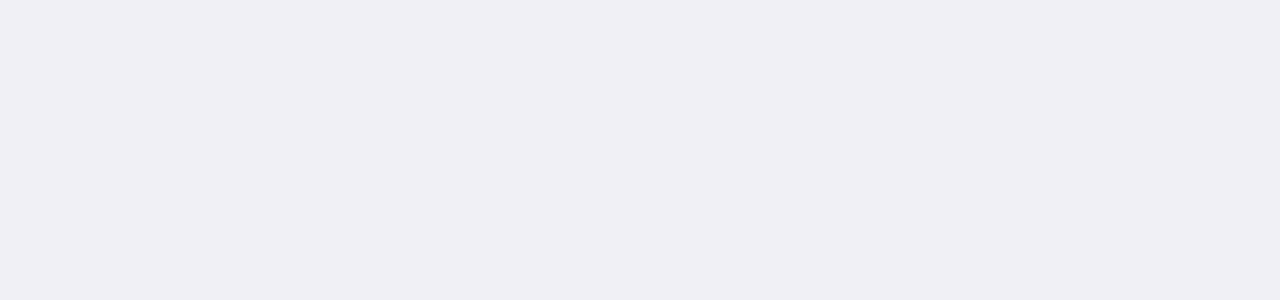
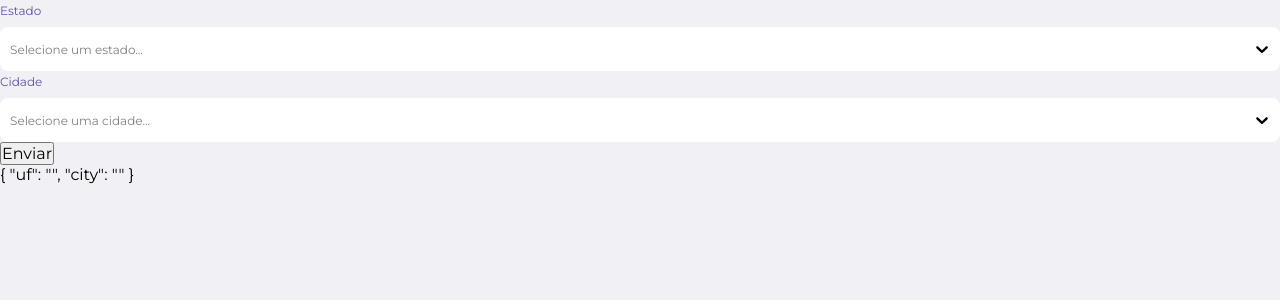
Before and after one commit to gmcotta/kitmatch-web, a React (Create React App) app: page /test in a window 1280 px wide. Shown: the top 300 px of the page. Built offline with nearby package versions, Linux system fonts and the light colour scheme; no server answers.

Commit message:
Integration between Formik and React-Select

```diff
--- a/package.json
+++ b/package.json
@@ -13,6 +13,7 @@
     "@types/react": "^16.9.0",
     "@types/react-dom": "^16.9.0",
     "axios": "^0.19.2",
+    "formik": "^2.1.4",
     "polished": "^3.6.5",
     "react": "^16.13.1",
     "react-dom": "^16.13.1",
@@ -20,7 +21,8 @@
     "react-scripts": "3.4.1",
     "react-select": "^3.1.0",
     "styled-components": "^5.1.1",
-    "typescript": "~3.7.2"
+    "typescript": "~3.7.2",
+    "yup": "^0.29.1"
   },
   "scripts": {
     "start": "react-scripts start",
@@ -45,6 +47,7 @@
     "@types/react-router-dom": "^5.1.5",
     "@types/react-select": "^3.0.13",
     "@types/styled-components": "^5.1.0",
+    "@types/yup": "^0.29.3",
     "@typescript-eslint/eslint-plugin": "^3.2.0",
     "@typescript-eslint/parser": "^3.2.0",
     "eslint-config-airbnb": "^18.1.0",
--- a/src/components/Header/index.tsx
+++ b/src/components/Header/index.tsx
@@ -29,6 +29,7 @@ const Header: React.FC = () => {
         <Link to="/search">ENCONTRAR</Link>
         <Link to="/create">ANUNCIAR</Link>
         <Link to="/contact">CONTATO</Link>
+        <Link to="/login">ENTRAR</Link>
       </Nav>
       <MenuButton type="button" onClick={handleMenuToggle}>
         {menuIsOpened ? (
--- a/src/components/Header/styles.ts
+++ b/src/components/Header/styles.ts
@@ -30,14 +30,14 @@ export const Nav = styled.nav<NavProps>`
     }
   }
 
-  @media (max-width: 425px) {
+  @media (max-width: 880px) {
     display: none;
   }
 
   ${({ open }) =>
     open &&
     css`
-      @media (max-width: 425px) {
+      @media (max-width: 880px) {
         display: flex;
         flex-direction: column;
         width: 100%;
@@ -63,7 +63,7 @@ export const MenuButton = styled.button`
   background-color: transparent;
   border: none;
 
-  @media (max-width: 425px) {
+  @media (max-width: 880px) {
     display: inline;
     z-index: 16;
   }
--- a/src/components/HomeSelect/index.tsx
+++ b/src/components/HomeSelect/index.tsx
@@ -1,16 +1,18 @@
-import React, { InputHTMLAttributes } from 'react';
-import Select from 'react-select';
+import React from 'react';
+import Select, { OptionsType, ValueType } from 'react-select';
+import { FieldProps } from 'formik';
 
 import { Label } from './styles';
 
-interface SelectProps extends InputHTMLAttributes<HTMLSelectElement> {
-  name: string;
-  values: {
-    label: string;
-    value: string;
-  }[];
-  placeholder: string;
-  onChange: any;
+interface Option {
+  label: string;
+  value: string;
+}
+
+interface SelectProps extends FieldProps {
+  options: OptionsType<Option>;
+  placeholder?: string;
+  className?: string;
 }
 
 const customStyles = {
@@ -45,16 +47,42 @@ const customStyles = {
 };
 
 const HomeSelect: React.FC<SelectProps> = ({
-  name,
-  values,
+  options,
+  field,
   placeholder,
-  onChange,
+  className,
+  form,
 }) => {
+  const onChange = (option: ValueType<Option | Option[]>) => {
+    form.setFieldValue(field.name, (option as Option).value);
+  };
+
+  const getValue = () => {
+    if (options) {
+      return options.find(option => option.value === field.value);
+    }
+    return '' as any;
+  };
+
+  const selectLabel = (name: string) => {
+    switch (name) {
+      case 'uf':
+        return 'Estado';
+      case 'city':
+        return 'Cidade';
+      default:
+        return name;
+    }
+  };
+
   return (
     <div>
-      <Label>{name}</Label>
+      <Label>{selectLabel(field.name)}</Label>
       <Select
-        options={values}
+        className={className}
+        name={field.name}
+        value={getValue()}
+        options={options}
         placeholder={placeholder}
         onChange={onChange}
         noOptionsMessage={() => 'Sem opções'}
--- a/src/pages/Home/index.tsx
+++ b/src/pages/Home/index.tsx
@@ -1,5 +1,6 @@
 import React, { useState, useEffect } from 'react';
 import axios from 'axios';
+
 import Header from '../../components/Header';
 import HomeSelect from '../../components/HomeSelect';
 import HomeButton from '../../components/HomeButton';
@@ -28,6 +29,10 @@ interface UFSelect {
 
 interface SelectData {
   value: string;
+}
+
+interface FormData {
+  handleSubmit: any;
 }
 
 const Home: React.FC = () => {
@@ -97,7 +102,7 @@ const Home: React.FC = () => {
         </p>
 
         <SelectWrapper>
-          <HomeSelect
+          {/* <HomeSelect
             name="Estado"
             values={UFs}
             placeholder="Selecione o estado..."
@@ -108,7 +113,7 @@ const Home: React.FC = () => {
             values={cities}
             placeholder="Selecione a cidade..."
             onChange={handleCityChange}
-          />
+          /> */}
         </SelectWrapper>
         <ButtonWrapper>
           <HomeButton>Encontre minha kitnet</HomeButton>
--- a/src/pages/Home/styles.ts
+++ b/src/pages/Home/styles.ts
@@ -12,7 +12,6 @@ export const Container = styled.div`
 
   p {
     font-size: 32px;
-    width: 560px;
     height: 160px;
   }
 
--- /dev/null
+++ b/src/pages/TestForm/index.tsx
@@ -0,0 +1,103 @@
+import React, { useState, useEffect } from 'react';
+import { Field, FormikProps, FormikHelpers, withFormik } from 'formik';
+import axios from 'axios';
+// import * as Yup from 'yup';
+
+import HomeSelect from '../../components/HomeSelect';
+
+interface FormValues {
+  uf: string;
+  city: string;
+}
+
+interface IBGEUfResponse {
+  sigla: string;
+}
+
+interface IBGECityResponse {
+  nome: string;
+}
+
+interface UFSelect {
+  value: string;
+  label: string;
+}
+
+const formikEnhancer = withFormik({
+  mapPropsToValues: () => ({
+    uf: '',
+    city: '',
+  }),
+  handleSubmit: (values: FormValues, actions: FormikHelpers<FormValues>) => {
+    console.log(values);
+    actions.setSubmitting(false);
+  },
+});
+
+const MyForm = (props: FormikProps<FormValues>) => {
+  const { values, handleSubmit } = props;
+
+  const [UFs, setUFs] = useState<UFSelect[]>([]);
+  const [cities, setCities] = useState<UFSelect[]>([]);
+
+  useEffect(() => {
+    axios
+      .get<IBGEUfResponse[]>(
+        'https://servicodados.ibge.gov.br/api/v1/localidades/estados',
+      )
+      .then(response => {
+        const ufAbbreviations = response.data.map(data => data.sigla).sort();
+        const selectOptions = ufAbbreviations.map(uf => {
+          return {
+            value: uf,
+            label: uf,
+          };
+        });
+        setUFs(selectOptions);
+      });
+  }, []);
+
+  useEffect(() => {
+    if (values.uf !== '0') {
+      axios
+        .get<IBGECityResponse[]>(
+          `https://servicodados.ibge.gov.br/api/v1/localidades/estados/${values.uf}/municipios`,
+        )
+        .then(response => {
+          const resultedCities = response.data.map(data => data.nome).sort();
+          const selectOptions = resultedCities.map(city => {
+            return {
+              value: city,
+              label: city,
+            };
+          });
+          setCities(selectOptions);
+        });
+    } else {
+      setCities([]);
+    }
+  }, [values.uf]);
+
+  return (
+    <form onSubmit={handleSubmit}>
+      <Field
+        name="uf"
+        options={UFs}
+        component={HomeSelect}
+        placeholder="Selecione um estado..."
+      />
+      <Field
+        name="city"
+        options={cities}
+        component={HomeSelect}
+        placeholder="Selecione uma cidade..."
+      />
+      <button type="submit">Enviar</button>
+      <p>{JSON.stringify(values, null, 2)}</p>
+    </form>
+  );
+};
+
+const MyEnhancedForm = formikEnhancer(MyForm);
+
+export default MyEnhancedForm;
--- a/src/routes/index.tsx
+++ b/src/routes/index.tsx
@@ -2,6 +2,7 @@ import React from 'react';
 import { Switch, Route } from 'react-router-dom';
 
 import Home from '../pages/Home';
+import TestForm from '../pages/TestForm';
 import CreateKitnet from '../pages/CreateKitnet';
 import SearchKitnet from '../pages/SearchKitnet';
 
@@ -9,6 +10,7 @@ const Routes: React.FC = () => {
   return (
     <Switch>
       <Route exact path="/" component={Home} />
+      <Route path="/test" component={TestForm} />
       <Route path="/create" component={CreateKitnet} />
       <Route path="/search" component={SearchKitnet} />
     </Switch>
```
Also changed, not shown: 1 other file (tests, documents, lock files or other folders).
